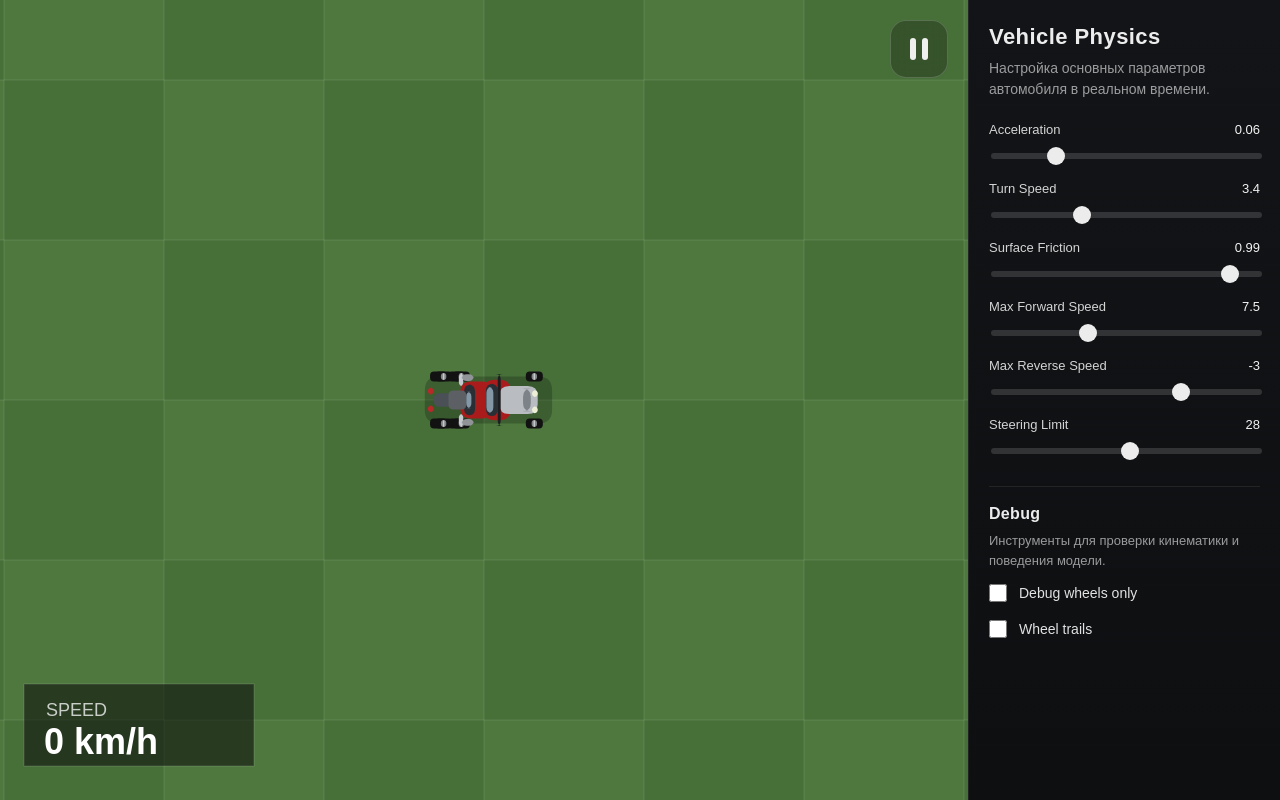
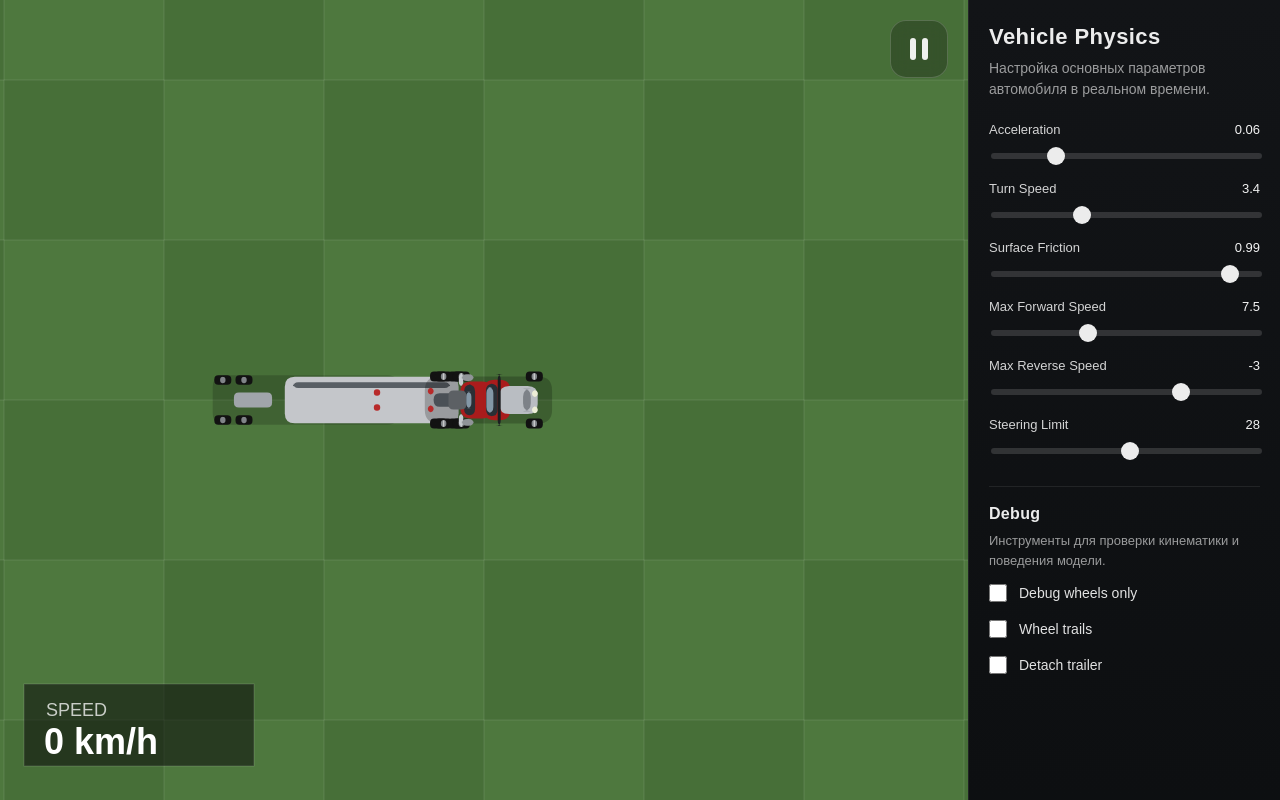
Before and after one commit to yarikus/carsim, a plain HTML site: page index.html in a window 1280 px wide. Drawn offline with Linux system fonts and the light colour scheme.

Commit message:
add trailer

```diff
--- a/index.html
+++ b/index.html
@@ -292,6 +292,13 @@
                         <span>Wheel trails</span>
                     </label>
                 </div>
+
+                <div class="control-group">
+                    <label class="control-checkbox" for="detachTrailerToggle">
+                        <input id="detachTrailerToggle" type="checkbox">
+                        <span>Detach trailer</span>
+                    </label>
+                </div>
             </section>
         </aside>
         <script src="physics.js"></script>
--- a/physics.js
+++ b/physics.js
@@ -19,7 +19,18 @@ window.CarSimPhysics = (function() {
                 steeringAngle: 0,
                 wheelBase: 92,
                 frontTrack: 42,
-                rearTrack: 42
+                rearTrack: 42,
+                hitchOffset: -86
+            },
+            trailer: {
+                width: 212,
+                height: 54,
+                xPosition: 0,
+                yPosition: 0,
+                facingAngle: 0,
+                kingpinOffset: 92,
+                axleOffset: -62,
+                wheelTrack: 40
             },
             wheels: {
                 frontLeft: createWheelState(),
@@ -37,6 +48,7 @@ window.CarSimPhysics = (function() {
             },
             modelDebugWheelsOnly: false,
             debugWheelTrails: false,
+            debugDetachTrailer: false,
             wheelTrails: {
                 frontLeft: [],
                 frontRight: [],
@@ -58,6 +70,7 @@ window.CarSimPhysics = (function() {
     function initializeWorld(state) {
         state.car.xPosition = -state.car.width / 2
         state.car.yPosition = -state.car.height / 2
+        resetTrailerToHitch(state)
     }
 
     function moveCar(state) {
@@ -82,6 +95,7 @@ window.CarSimPhysics = (function() {
         car.yPosition += car.velocity * Math.sin(car.facingAngle * Math.PI / 180)
         car.displayVelocity = Math.abs(Math.round(car.velocity * 15))
 
+        updateTrailer(state)
         updateWheelSpin(state)
         updateWheelTrails(state)
     }
@@ -173,6 +187,52 @@ window.CarSimPhysics = (function() {
         }
     }
 
+    function updateTrailer(state) {
+        var trailer = state.trailer
+        var hitchPosition
+        var directionToHitch
+        var trailerAngleRadians
+
+        if (state.debugDetachTrailer) {
+            return
+        }
+
+        hitchPosition = getCarHitchPosition(state.car)
+        directionToHitch = Math.atan2(hitchPosition.y - trailer.yPosition, hitchPosition.x - trailer.xPosition)
+        trailer.facingAngle = directionToHitch * 180 / Math.PI
+
+        trailerAngleRadians = trailer.facingAngle * Math.PI / 180
+        trailer.xPosition = hitchPosition.x - Math.cos(trailerAngleRadians) * trailer.kingpinOffset
+        trailer.yPosition = hitchPosition.y - Math.sin(trailerAngleRadians) * trailer.kingpinOffset
+    }
+
+    function resetTrailerToHitch(state) {
+        var hitchPosition = getCarHitchPosition(state.car)
+        var trailer = state.trailer
+        var angleRadians = state.car.facingAngle * Math.PI / 180
+
+        trailer.facingAngle = state.car.facingAngle
+        trailer.xPosition = hitchPosition.x - Math.cos(angleRadians) * trailer.kingpinOffset
+        trailer.yPosition = hitchPosition.y - Math.sin(angleRadians) * trailer.kingpinOffset
+    }
+
+    function getCarCenter(car) {
+        return {
+            x: car.xPosition + car.width / 2,
+            y: car.yPosition + car.height / 2
+        }
+    }
+
+    function getCarHitchPosition(car) {
+        var center = getCarCenter(car)
+        var angle = car.facingAngle * Math.PI / 180
+
+        return {
+            x: center.x + Math.cos(angle) * car.hitchOffset,
+            y: center.y + Math.sin(angle) * car.hitchOffset
+        }
+    }
+
     function updateWheelTrails(state) {
         var wheelPositions
         var wheelKeys
@@ -243,6 +303,8 @@ window.CarSimPhysics = (function() {
         initializeWorld: initializeWorld,
         moveCar: moveCar,
         processKeys: processKeys,
-        clearWheelTrails: clearWheelTrails
+        clearWheelTrails: clearWheelTrails,
+        resetTrailerToHitch: resetTrailerToHitch,
+        getCarCenter: getCarCenter
     }
 })()
--- a/script.js
+++ b/script.js
@@ -21,12 +21,26 @@ window.CarSimUI.initializeMusicButton(state, music, musicToggle)
 requestAnimationFrame(draw)
 
 function draw() {
+    var carCenter
+    var trailerOffsetX
+    var trailerOffsetY
+
     window.CarSimUI.musicControl(state, music)
     window.CarSimPhysics.processKeys(state, music)
     window.CarSimPhysics.moveCar(state)
 
     ctx.clearRect(0, 0, canvas.width, canvas.height)
     window.CarSimEnvironment.drawEnvironment(ctx, canvas, state)
+
+    carCenter = window.CarSimPhysics.getCarCenter(state.car)
+    trailerOffsetX = state.trailer.xPosition - carCenter.x
+    trailerOffsetY = state.trailer.yPosition - carCenter.y
+
+    ctx.save()
+    ctx.translate(canvas.width / 2 + trailerOffsetX, canvas.height / 2 + trailerOffsetY)
+    ctx.rotate(state.trailer.facingAngle * Math.PI / 180)
+    window.CarSimUI.drawTrailer(ctx, state)
+    ctx.restore()
 
     ctx.save()
     ctx.translate(canvas.width / 2, canvas.height / 2)
--- a/ui.js
+++ b/ui.js
@@ -33,6 +33,8 @@ window.CarSimUI = (function() {
                 }
             })
         }
+
+        initializeDetachTrailerToggle(state)
     }
 
     function initializeMusicButton(state, music, musicToggle) {
@@ -91,6 +93,30 @@ window.CarSimUI = (function() {
         })
     }
 
+    function drawTrailer(ctx, state) {
+        if (state.modelDebugWheelsOnly) {
+            return
+        }
+
+        window.CarSimVehicleAppearance.drawTrailer(ctx, state.trailer)
+    }
+
+    function initializeDetachTrailerToggle(state) {
+        var detachTrailerToggle = document.getElementById("detachTrailerToggle")
+
+        if (!detachTrailerToggle) {
+            return
+        }
+
+        detachTrailerToggle.checked = state.debugDetachTrailer
+        detachTrailerToggle.addEventListener("change", function(evt) {
+            state.debugDetachTrailer = evt.target.checked
+            if (!state.debugDetachTrailer) {
+                window.CarSimPhysics.resetTrailerToHitch(state)
+            }
+        })
+    }
+
     function syncControlValue(control) {
         var valueLabel = document.querySelector('[data-value-for="' + control.id + '"]')
 
@@ -120,6 +146,7 @@ window.CarSimUI = (function() {
         initializeMusicButton: initializeMusicButton,
         musicControl: musicControl,
         drawHud: drawHud,
-        drawCar: drawCar
+        drawCar: drawCar,
+        drawTrailer: drawTrailer
     }
 })()
--- a/vehicle-appearance.js
+++ b/vehicle-appearance.js
@@ -150,6 +150,58 @@ window.CarSimVehicleAppearance = (function() {
         ctx.restore()
     }
 
+    function drawTrailer(ctx, trailer) {
+        var boxLength = trailer.width * 0.82
+        var bodyHeight = trailer.height * 0.86
+        var kingpinSection = trailer.width * 0.18
+        var wheelWidth = trailer.width * 0.08
+        var wheelHeight = trailer.height * 0.18
+        var wheelY = trailer.wheelTrack * 0.5
+        var axleX = trailer.axleOffset
+
+        ctx.save()
+        ctx.fillStyle = "rgba(0, 0, 0, 0.18)"
+        roundRect(ctx, -trailer.width * 0.44, -trailer.height * 0.46, trailer.width * 0.88, trailer.height * 0.92, 12)
+        ctx.fill()
+        ctx.restore()
+
+        drawPassiveWheel(ctx, axleX, -wheelY, wheelWidth, wheelHeight)
+        drawPassiveWheel(ctx, axleX, wheelY, wheelWidth, wheelHeight)
+        drawPassiveWheel(ctx, axleX - trailer.width * 0.1, -wheelY, wheelWidth, wheelHeight)
+        drawPassiveWheel(ctx, axleX - trailer.width * 0.1, wheelY, wheelWidth, wheelHeight)
+
+        ctx.fillStyle = "rgb(196, 198, 202)"
+        roundRect(ctx, -trailer.width * 0.1, -bodyHeight / 2, boxLength, bodyHeight, 10)
+        ctx.fill()
+
+        ctx.fillStyle = "rgb(160, 165, 170)"
+        roundRect(ctx, -trailer.width * 0.34, -trailer.height * 0.14, kingpinSection, trailer.height * 0.28, 5)
+        ctx.fill()
+
+        ctx.fillStyle = "rgb(88, 94, 100)"
+        roundRect(ctx, -trailer.width * 0.06, -bodyHeight * 0.38, boxLength * 0.9, bodyHeight * 0.12, 5)
+        ctx.fill()
+
+        ctx.fillStyle = "rgb(184, 42, 42)"
+        roundRect(ctx, trailer.width * 0.32, -trailer.height * 0.2, trailer.width * 0.03, trailer.height * 0.12, 3)
+        ctx.fill()
+        roundRect(ctx, trailer.width * 0.32, trailer.height * 0.08, trailer.width * 0.03, trailer.height * 0.12, 3)
+        ctx.fill()
+    }
+
+    function drawPassiveWheel(ctx, centerX, centerY, width, height) {
+        ctx.save()
+        ctx.translate(centerX, centerY)
+        ctx.fillStyle = "rgb(18, 18, 18)"
+        roundRect(ctx, -width / 2, -height / 2, width, height, 4)
+        ctx.fill()
+
+        ctx.fillStyle = "rgb(128, 132, 136)"
+        roundRect(ctx, -width * 0.16, -height * 0.34, width * 0.32, height * 0.68, 3)
+        ctx.fill()
+        ctx.restore()
+    }
+
     function roundRect(ctx, x, y, width, height, radius) {
         ctx.beginPath()
         ctx.moveTo(x + radius, y)
@@ -165,6 +217,7 @@ window.CarSimVehicleAppearance = (function() {
     }
 
     return {
-        drawCar: drawCar
+        drawCar: drawCar,
+        drawTrailer: drawTrailer
     }
 })()
```
